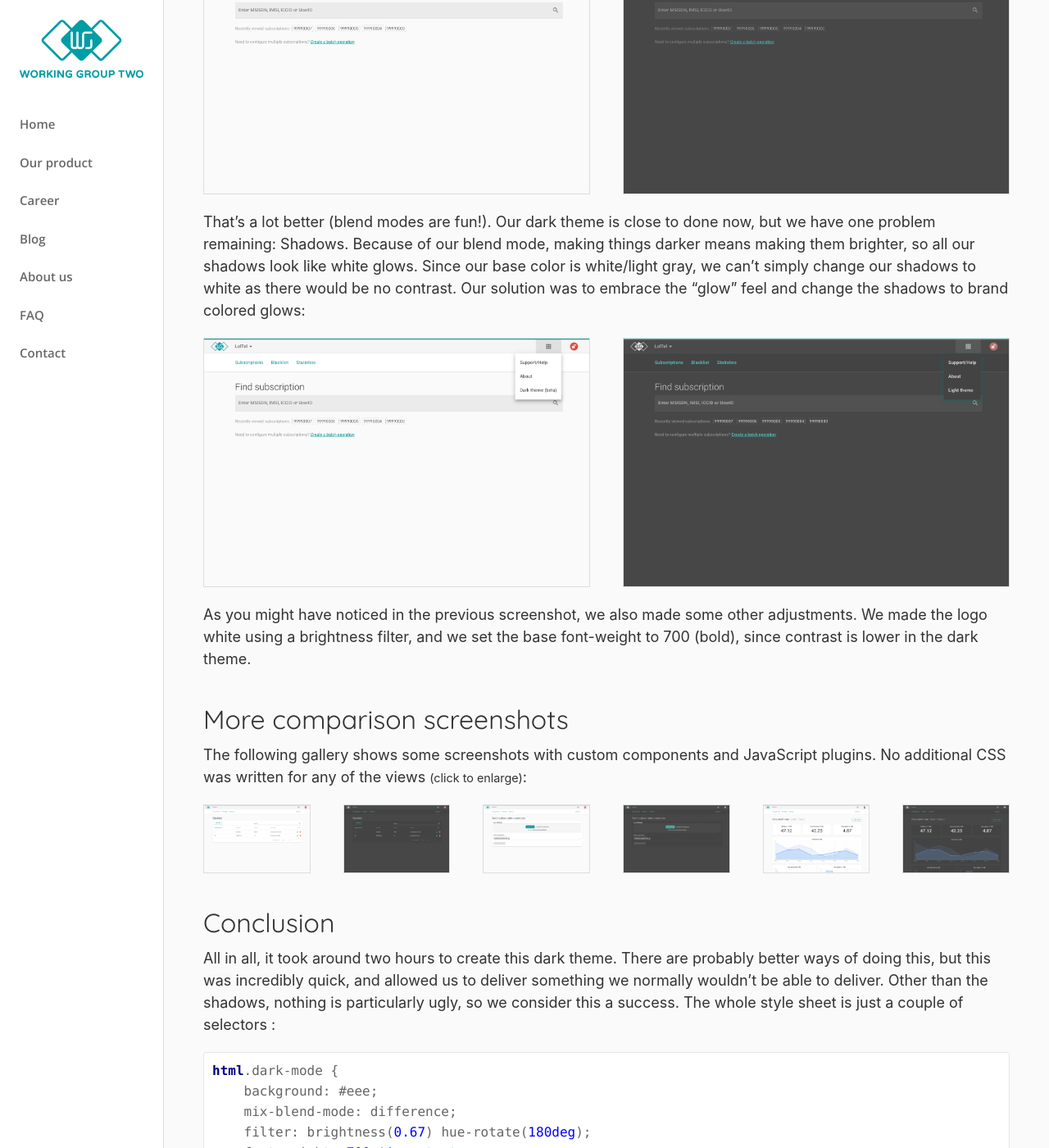
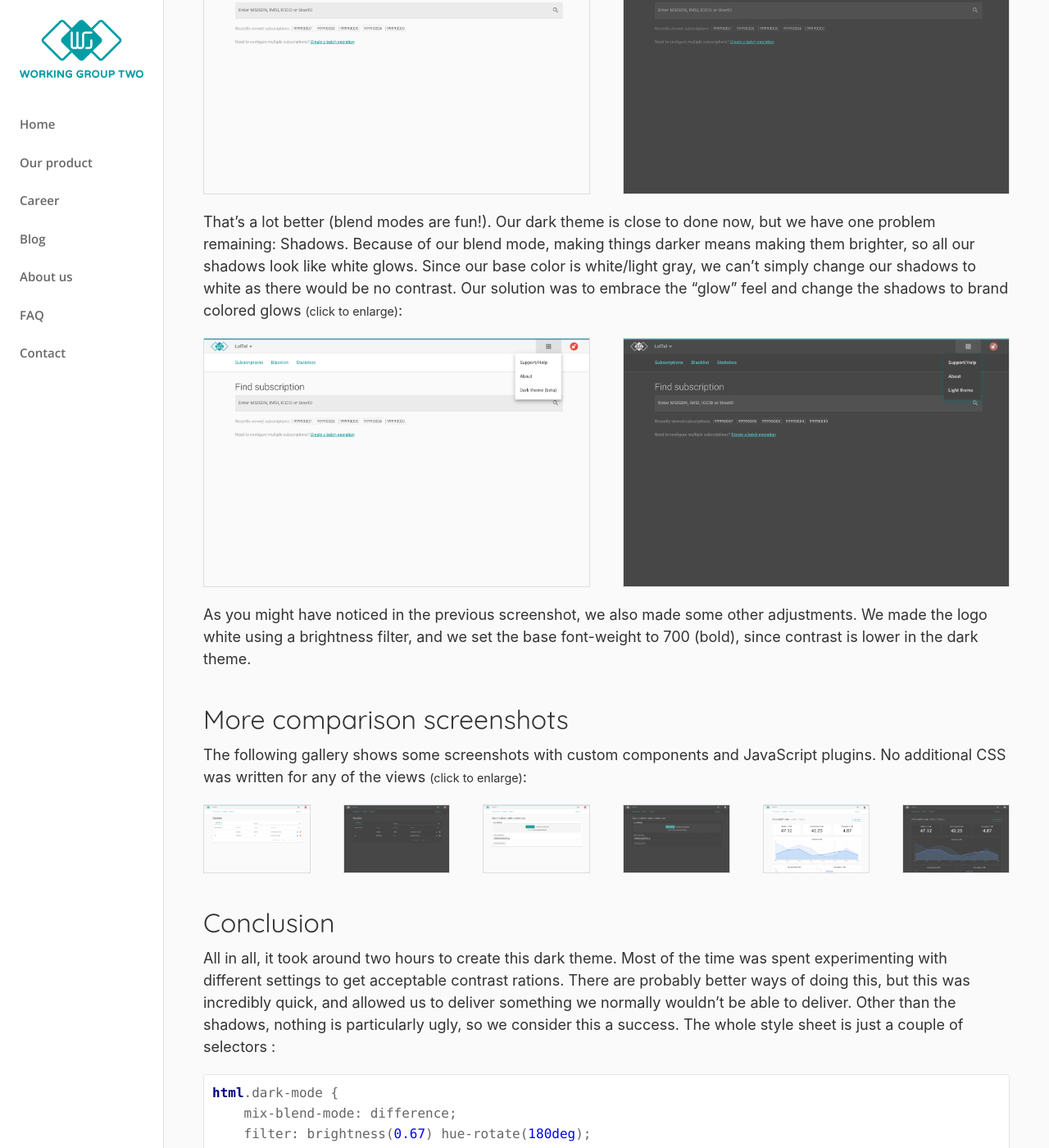
Before and after one commit to working-group-two/engineering-blog, a Jekyll site: the page built from pages/blog/_posts/2019-06-25-hacking-dark-themes-with-blend-modes.md, in a window 1280 px wide and 1400 px high, scrolled down 1946 px. Shown: the whole window at 82% size. Built offline with Jekyll 4.4.1, drawn with Linux system fonts in a browser that asks for light colours; nearby versions of some CDN libraries.

Commit message:
fix mobile layout + some words

````diff
--- a/pages/blog/_posts/2019-06-25-hacking-dark-themes-with-blend-modes.md
+++ b/pages/blog/_posts/2019-06-25-hacking-dark-themes-with-blend-modes.md
@@ -39,7 +39,7 @@
 
 Let’s see it in action <small>(click to enlarge)</small>:
 
-<div class="uk-child-width-1-3 uk-child-width-1-2@s bordered-gallery" uk-grid uk-lightbox="animation: fade">
+<div class="uk-child-width-1-2 uk-child-width-1-2@s bordered-gallery" uk-grid uk-lightbox="animation: fade">
     {% include image.html url="/img/blog/blend-modes/01-console-subs-light.png" caption="Starting point, mostly basic Vuetify"%}
     {% include image.html url="/img/blog/blend-modes/01-console-subs-difference.png" caption="After applying `mix-blend-mode: difference;`"%}
 </div>
@@ -72,7 +72,7 @@
 
 Let's have a look <small>(click to enlarge)</small>:
 
-<div class="uk-child-width-1-3 uk-child-width-1-2@s bordered-gallery" uk-grid uk-lightbox="animation: fade">
+<div class="uk-child-width-1-2 uk-child-width-1-2@s bordered-gallery" uk-grid uk-lightbox="animation: fade">
     {% include image.html url="/img/blog/blend-modes/01-console-subs-light.png" caption="Starting point, mostly basic Vuetify"%}
     {% include image.html url="/img/blog/blend-modes/01-console-subs-difference-filters.png" caption="After applying blend mode and filters"%}
 </div>
@@ -81,10 +81,10 @@
 but we have one problem remaining: Shadows. Because of our blend mode, making
 things darker means making them brighter, so all our shadows look like white glows.
 Since our base color is white/light gray, we can’t simply change our shadows to white as there would be no contrast.
-Our solution was to embrace the “glow” feel and change the shadows to brand colored glows:
+Our solution was to embrace the “glow” feel and change the shadows to brand colored glows <small>(click to enlarge)</small>:
 
-<div class="uk-child-width-1-3 uk-child-width-1-2@s bordered-gallery" uk-grid uk-lightbox="animation: fade">
-    {% include image.html url="/img/blog/blend-modes/02-console-shadows-light.png" caption="Normally, the menu crates a black shadow on the background"%}
+<div class="uk-child-width-1-2 uk-child-width-1-2@s bordered-gallery" uk-grid uk-lightbox="animation: fade">
+    {% include image.html url="/img/blog/blend-modes/02-console-shadows-light.png" caption="Normally, the menu creates a shadow on the background"%}
     {% include image.html url="/img/blog/blend-modes/02-console-shadows-glow.png" caption="More of a glow than a shadow"%}
 </div>
 
@@ -106,15 +106,16 @@
 </div>
 
 ## Conclusion
-All in all, it took around two hours to create this dark theme. There are probably better ways of doing this,
-but this was incredibly quick, and allowed us to deliver something we normally wouldn't be able to deliver.
+All in all, it took around two hours to create this dark theme. Most of the time was
+spent experimenting with different settings to get acceptable contrast rations.
+There are probably better ways of doing this, but this was incredibly quick,
+and allowed us to deliver something we normally wouldn't be able to deliver.
 Other than the shadows, nothing is particularly ugly, so we consider this a success.
 The whole style sheet is just a couple of selectors :
 
 
 ```css
 html.dark-mode {
-    background: #eee;
     mix-blend-mode: difference;
     filter: brightness(0.67) hue-rotate(180deg);
     font-weight: 700 !important;
````
